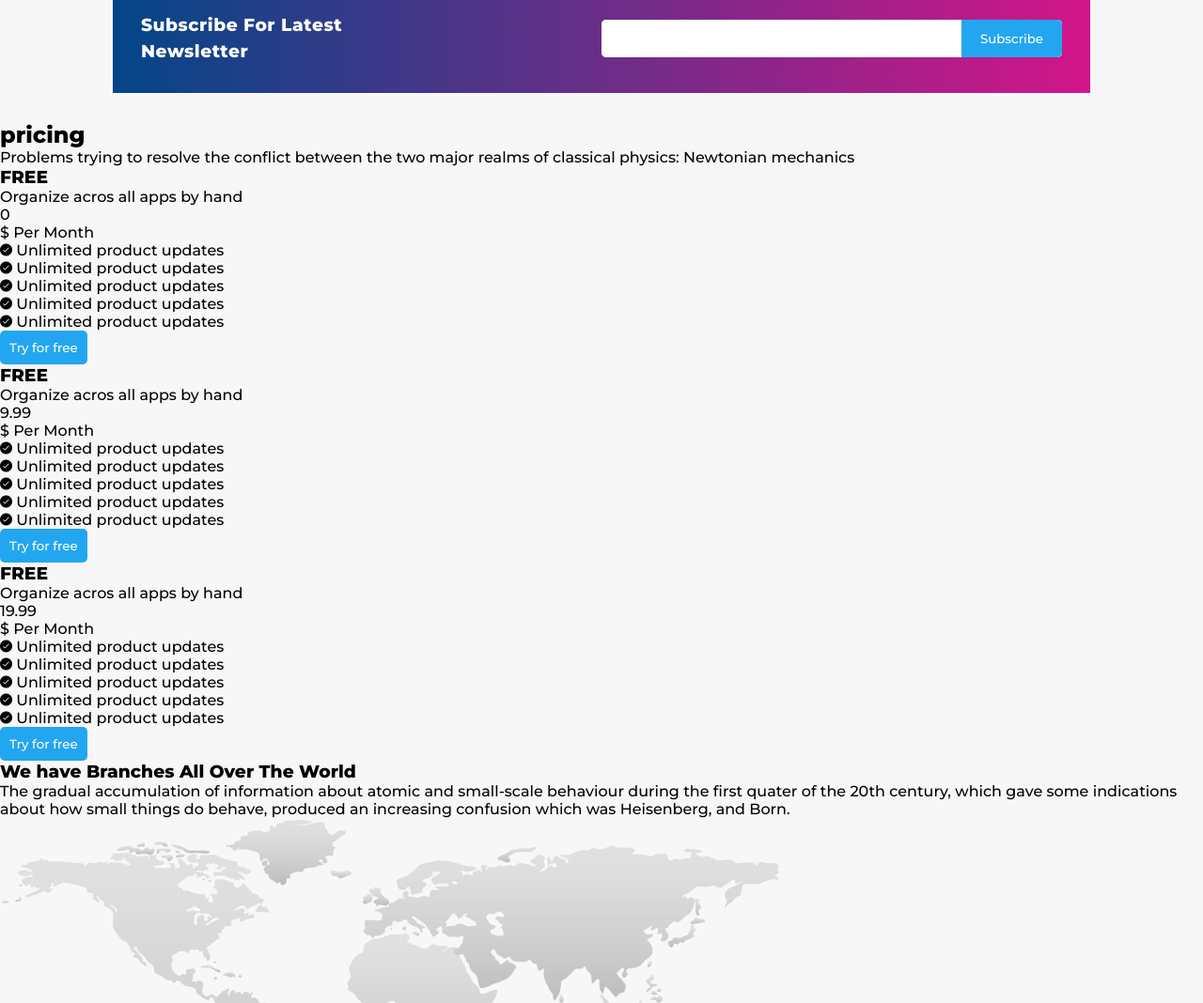
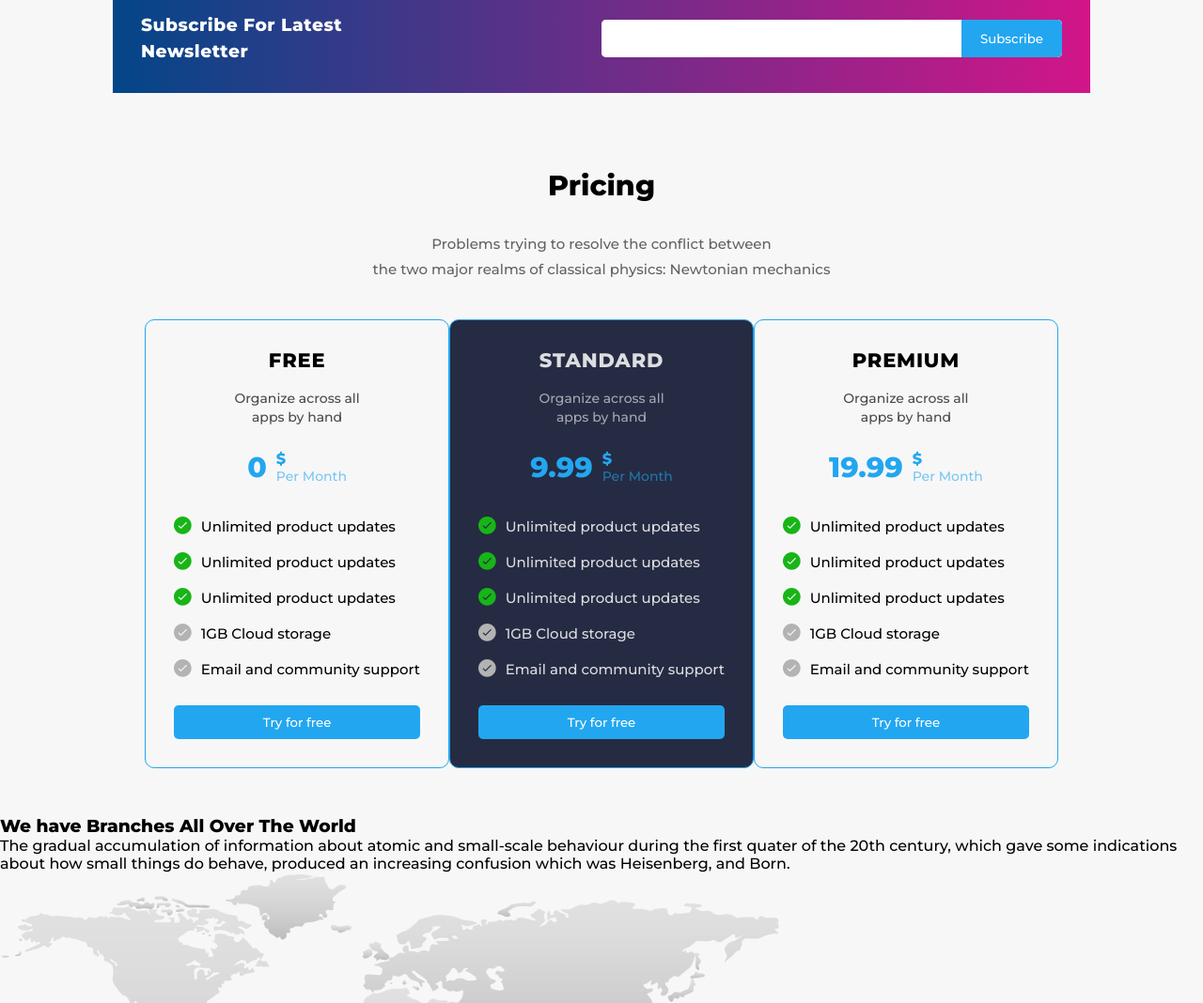
Before and after one commit to brianMunyao/thejitu-assign-4, a plain HTML site: page index.html in a window 1280 px wide. Shown: the part 2360-3428 px from the top of the page at 94% size. Drawn offline with nearby package versions, Linux system fonts and the light colour scheme.

Commit message:
styled: pricing

```diff
--- a/index.html
+++ b/index.html
@@ -174,18 +174,21 @@
 		</div>
 
 		<div class="pricing-section">
-			<h2>pricing</h2>
+			<h2>Pricing</h2>
 
 			<p class="subtitle">
-				Problems trying to resolve the conflict between the two major
-				realms of classical physics: Newtonian mechanics
+				Problems trying to resolve the conflict between <br />
+				the two major realms of classical physics: Newtonian mechanics
 			</p>
 
 			<div class="pricing-levels">
 				<div class="pricing-con">
 					<h3>FREE</h3>
 
-					<p class="subtext">Organize acros all apps by hand</p>
+					<p>
+						Organize across all<br />
+						apps by hand
+					</p>
 
 					<div class="price-con">
 						<span class="price">0</span>
@@ -210,19 +213,22 @@
 					</div>
 					<div class="features not-included">
 						<i class="ion-ios-checkmark"></i>
-						<span>Unlimited product updates</span>
+						<span>1GB Cloud storage</span>
 					</div>
 					<div class="features not-included">
 						<i class="ion-ios-checkmark"></i>
-						<span>Unlimited product updates</span>
+						<span>Email and community support</span>
 					</div>
 
 					<button>Try for free</button>
 				</div>
 				<div class="pricing-con">
-					<h3>FREE</h3>
+					<h3>STANDARD</h3>
 
-					<p class="subtext">Organize acros all apps by hand</p>
+					<p class="subtext">
+						Organize across all<br />
+						apps by hand
+					</p>
 
 					<div class="price-con">
 						<span class="price">9.99</span>
@@ -247,19 +253,22 @@
 					</div>
 					<div class="features not-included">
 						<i class="ion-ios-checkmark"></i>
-						<span>Unlimited product updates</span>
+						<span>1GB Cloud storage</span>
 					</div>
 					<div class="features not-included">
 						<i class="ion-ios-checkmark"></i>
-						<span>Unlimited product updates</span>
+						<span>Email and community support</span>
 					</div>
 
 					<button>Try for free</button>
 				</div>
 				<div class="pricing-con">
-					<h3>FREE</h3>
+					<h3>PREMIUM</h3>
 
-					<p class="subtext">Organize acros all apps by hand</p>
+					<p class="subtext">
+						Organize across all<br />
+						apps by hand
+					</p>
 
 					<div class="price-con">
 						<span class="price">19.99</span>
@@ -284,11 +293,11 @@
 					</div>
 					<div class="features not-included">
 						<i class="ion-ios-checkmark"></i>
-						<span>Unlimited product updates</span>
+						<span>1GB Cloud storage</span>
 					</div>
 					<div class="features not-included">
 						<i class="ion-ios-checkmark"></i>
-						<span>Unlimited product updates</span>
+						<span>Email and community support</span>
 					</div>
 
 					<button>Try for free</button>
--- a/style.css
+++ b/style.css
@@ -284,3 +284,99 @@ input:focus {
 	border-radius: 0;
 	cursor: pointer;
 }
+
+.pricing-section {
+	padding: 50px 120px;
+}
+
+.pricing-section h2 {
+	text-align: center;
+	font-size: 30px;
+	margin-bottom: 30px;
+}
+
+.pricing-section p.subtitle {
+	margin-bottom: 40px;
+	line-height: 27px;
+	opacity: 0.6;
+	text-align: center;
+	font-size: 15px;
+}
+
+.pricing-levels {
+	display: flex;
+	justify-content: center;
+	flex-wrap: wrap;
+}
+
+.pricing-con {
+	border: 1.5px solid #23a6f0;
+	padding: 30px;
+	border-radius: 10px;
+}
+
+.pricing-con:nth-child(2) {
+	background: #252b42;
+	color: #ffffffd6;
+}
+.pricing-con h3 {
+	font-size: 21px;
+	letter-spacing: 0.8px;
+	text-align: center;
+}
+.pricing-con p {
+	text-align: center;
+	margin: 18px 0;
+	font-size: 14px;
+	line-height: 20px;
+	opacity: 0.7;
+}
+.price-con {
+	display: flex;
+	align-items: center;
+	justify-content: center;
+	color: #23a6f0;
+	margin: 25px auto;
+}
+.price-con .price {
+	font-size: 30px;
+	font-weight: 700;
+	margin-right: 10px;
+}
+.price-con .currency {
+	font-weight: 600;
+}
+.price-con .per {
+	font-size: 14px;
+	opacity: 0.6;
+}
+.price-con div {
+	display: flex;
+	flex-direction: column;
+}
+
+.pricing-con .features {
+	padding: 5px 0;
+	display: flex;
+	align-items: center;
+	font-size: 15px;
+}
+.pricing-con .features i {
+	font-size: 23px;
+	margin-right: 10px;
+}
+
+.pricing-con .features.included i {
+	color: rgb(23, 181, 23);
+}
+.pricing-con .features.not-included i {
+	color: rgb(179, 179, 179);
+}
+
+.pricing-con button {
+	display: flex;
+	align-items: center;
+	justify-content: center;
+	width: 100%;
+	margin-top: 20px;
+}
```
